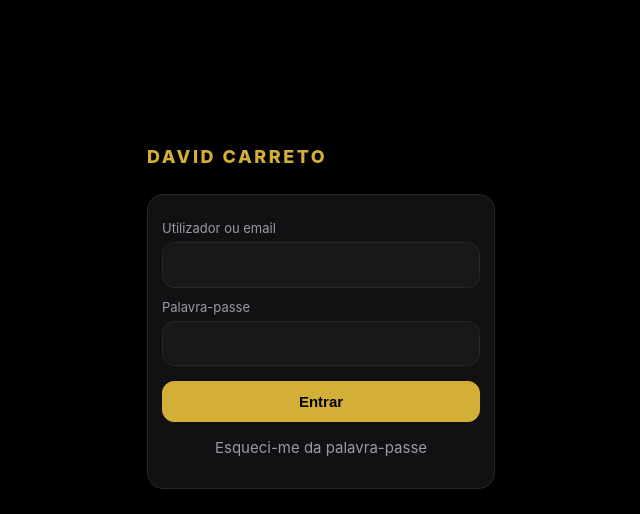
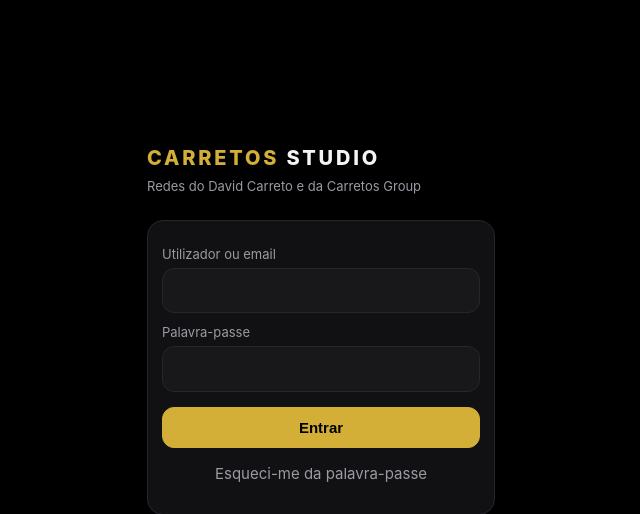
Before and after one commit to DavidCarreto/DavidCarretos, a FastAPI app: page /login in a window 1280 px wide. Shown: the top 514 px of the page, without its empty margins (319-959 px from the left). Run offline with FastAPI, Linux system fonts and the light colour scheme.

Commit message:
Nome da plataforma: Carretos Studio
- cabeçalho, ecrã de entrada, títulos e recuperação de palavra-passe com 'CARRETOS STUDIO'
- ícone 'CS' (dourado e branco sobre preto) e manifest para adicionar ao ecrã inicial do telemóvel
- assunto dos emails e notificações: 'Carretos Studio · …'
- documentação atualizada; assinatura 'DAVID CARRETO' dos conteúdos pessoais mantém-se

Co-Authored-By: Claude Opus 5.5 <noreply@anthropic.com>
Claude-Session: https://claude.ai/code/session_01NyddKgbP2RKrYip1xxcs57

```diff
--- a/carretos_social/notify.py
+++ b/carretos_social/notify.py
@@ -13,7 +13,7 @@ from .http import request
 
 
 # todas as mensagens deste sistema começam assim (distingue do sistema de avaliações)
-PREFIX = "📣 Redes Sociais · "
+PREFIX = "📣 Carretos Studio · "
 
 
 def enabled() -> bool:
--- a/carretos_social/web/mailer.py
+++ b/carretos_social/web/mailer.py
@@ -2,7 +2,7 @@
 
 Usa uma conta de email PRÓPRIA deste sistema (variáveis SMTP_*), configurada no ⚙ do dashboard.
 NÃO usar a palavra-passe de aplicação "carretos-avaliacoes" (pertence ao sistema de avaliações Google).
-Os assuntos começam por "Redes Sociais ·" (os assuntos "[Carretos] …" são do outro sistema).
+Os assuntos começam por "Carretos Studio ·" (os assuntos "[Carretos] …" são do outro sistema).
 """
 from __future__ import annotations
 
@@ -11,7 +11,7 @@ import smtplib
 import ssl
 from email.message import EmailMessage
 
-PREFIX = "Redes Sociais · "
+PREFIX = "Carretos Studio · "
 
 
 def configured() -> bool:
--- a/carretos_social/web/static/style.css
+++ b/carretos_social/web/static/style.css
@@ -62,3 +62,5 @@ select.lvl-nenhum{color:var(--muted)}select.lvl-ver{color:#7cc4ff}select.lvl-cri
 .mic-status{color:var(--muted)}
 .mic-preview{color:var(--text);font-style:italic;overflow:hidden;text-overflow:ellipsis;display:-webkit-box;-webkit-line-clamp:2;-webkit-box-orient:vertical}
 .composer form{position:relative}
+
+.brand b{color:var(--text);font-weight:800}
--- a/carretos_social/web/templates/base.html
+++ b/carretos_social/web/templates/base.html
@@ -1,7 +1,7 @@
 <!doctype html><html lang="pt-PT"><head><meta charset="utf-8"><meta name="viewport" content="width=device-width,initial-scale=1,viewport-fit=cover">
-<title>{% block title %}David Carreto · Redes{% endblock %}</title><link rel="stylesheet" href="/static/style.css">
+<title>{% block title %}Carretos Studio{% endblock %}</title><link rel="stylesheet" href="/static/style.css"><link rel="manifest" href="/static/manifest.webmanifest"><link rel="icon" href="/static/icon-192.png"><link rel="apple-touch-icon" href="/static/icon-180.png"><meta name="apple-mobile-web-app-title" content="Carretos Studio">
 <meta name="theme-color" content="#000000"></head><body>
-<header class="top"><a class="brand" href="/">DAVID CARRETO</a><span style="font-size:13px" class="muted">{% if me %}<a href="/conta">{{ me.name.split()[0] }}</a> · <a href="/tarefas">Tarefas</a>{% if me.is_admin %} · <a href="/equipa">Equipa</a> · <a href="/configurar">⚙</a>{% endif %} · <a href="/sair">Sair</a>{% endif %}</span></header>
+<header class="top"><a href="/"><span class="brand">CARRETOS <b>STUDIO</b></span></a><span style="font-size:13px" class="muted">{% if me %}<a href="/conta">{{ me.name.split()[0] }}</a> · <a href="/tarefas">Tarefas</a>{% if me.is_admin %} · <a href="/equipa">Equipa</a> · <a href="/configurar">⚙</a>{% endif %} · <a href="/sair">Sair</a>{% endif %}</span></header>
 <nav class="tabs">
  <a href="/" class="{{ 'on' if page=='home' }}"><span>◉</span>Visão</a>
  <a href="/calendario" class="{{ 'on' if page=='cal' }}"><span>▦</span>Agenda</a>
--- a/carretos_social/web/templates/forgot.html
+++ b/carretos_social/web/templates/forgot.html
@@ -1,7 +1,7 @@
 <!doctype html><html lang="pt-PT"><head><meta charset="utf-8"><meta name="viewport" content="width=device-width,initial-scale=1">
-<title>Recuperar palavra-passe</title><link rel="stylesheet" href="/static/style.css"></head><body>
+<title>Recuperar palavra-passe · Carretos Studio</title><link rel="stylesheet" href="/static/style.css"><link rel="manifest" href="/static/manifest.webmanifest"><link rel="icon" href="/static/icon-192.png"><link rel="apple-touch-icon" href="/static/icon-180.png"><meta name="apple-mobile-web-app-title" content="Carretos Studio"></head><body>
 <main class="wrap" style="max-width:420px;padding-top:14vh">
-<div class="brand" style="font-size:18px;margin-bottom:24px">DAVID CARRETO</div>
+<div style="margin-bottom:24px"><span class="brand" style="font-size:20px">CARRETOS <b>STUDIO</b></span><div class="muted" style="font-size:13px;margin-top:4px">Redes do David Carreto e da Carretos Group</div></div>
 {% if enviado %}<div class="card">Se o email estiver registado, vais receber uma mensagem com um link para definir uma nova palavra-passe (válido durante 1 hora).
 {% if not email_ok %}<br><br><span class="muted">O envio de email ainda não está configurado: pede ao administrador para repor a tua palavra-passe.</span>{% endif %}
 <p><a class="gold" href="/login">Voltar a entrar</a></p></div>
--- a/carretos_social/web/templates/login.html
+++ b/carretos_social/web/templates/login.html
@@ -1,7 +1,7 @@
 <!doctype html><html lang="pt-PT"><head><meta charset="utf-8"><meta name="viewport" content="width=device-width,initial-scale=1">
-<title>Entrar · David Carreto</title><link rel="stylesheet" href="/static/style.css"></head><body>
+<title>Entrar · Carretos Studio</title><link rel="stylesheet" href="/static/style.css"><link rel="manifest" href="/static/manifest.webmanifest"><link rel="icon" href="/static/icon-192.png"><link rel="apple-touch-icon" href="/static/icon-180.png"><meta name="apple-mobile-web-app-title" content="Carretos Studio"></head><body>
 <main class="wrap" style="max-width:380px;padding-top:18vh">
-<div class="brand" style="font-size:18px;margin-bottom:24px">DAVID CARRETO</div>
+<div style="margin-bottom:24px"><span class="brand" style="font-size:20px">CARRETOS <b>STUDIO</b></span><div class="muted" style="font-size:13px;margin-top:4px">Redes do David Carreto e da Carretos Group</div></div>
 <form method="post" class="card"><label>Utilizador ou email</label><input name="username" autocapitalize="none" autocomplete="username" required><label>Palavra-passe</label><input type="password" name="password" autocomplete="current-password" required>
 {% if request.query_params.get("reposta") %}<p style="color:#3fb950">✓ Palavra-passe definida. Já podes entrar.</p>{% endif %}
 {% if erro %}<p style="color:#ff8f8f">Utilizador ou palavra-passe errados.</p>{% endif %}
--- a/carretos_social/web/templates/reset.html
+++ b/carretos_social/web/templates/reset.html
@@ -1,7 +1,7 @@
 <!doctype html><html lang="pt-PT"><head><meta charset="utf-8"><meta name="viewport" content="width=device-width,initial-scale=1">
-<title>Nova palavra-passe</title><link rel="stylesheet" href="/static/style.css"></head><body>
+<title>Nova palavra-passe · Carretos Studio</title><link rel="stylesheet" href="/static/style.css"><link rel="manifest" href="/static/manifest.webmanifest"><link rel="icon" href="/static/icon-192.png"><link rel="apple-touch-icon" href="/static/icon-180.png"><meta name="apple-mobile-web-app-title" content="Carretos Studio"></head><body>
 <main class="wrap" style="max-width:420px;padding-top:14vh">
-<div class="brand" style="font-size:18px;margin-bottom:24px">DAVID CARRETO</div>
+<div style="margin-bottom:24px"><span class="brand" style="font-size:20px">CARRETOS <b>STUDIO</b></span><div class="muted" style="font-size:13px;margin-top:4px">Redes do David Carreto e da Carretos Group</div></div>
 {% if not valido %}<div class="card">Este link já não é válido (expirou ou já foi usado).
 <p><a class="gold" href="/recuperar">Pedir um novo link</a></p></div>
 {% else %}
```
Also changed, not shown: CLAUDE.md (+4 -3 lines), README.md, carretos_social/web/static/icon-180.png (added), carretos_social/web/static/icon-192.png (added), carretos_social/web/static/icon-512.png (added), carretos_social/web/static/manifest.webmanifest (added).
